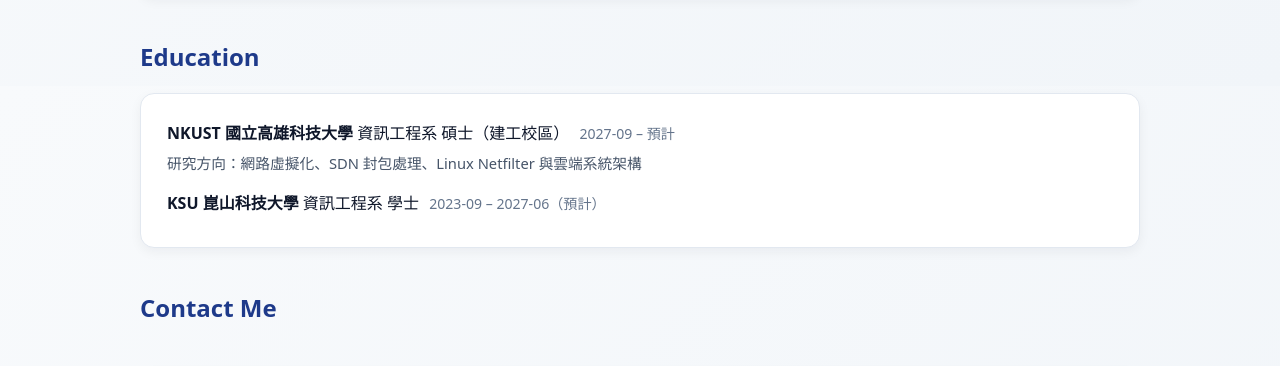
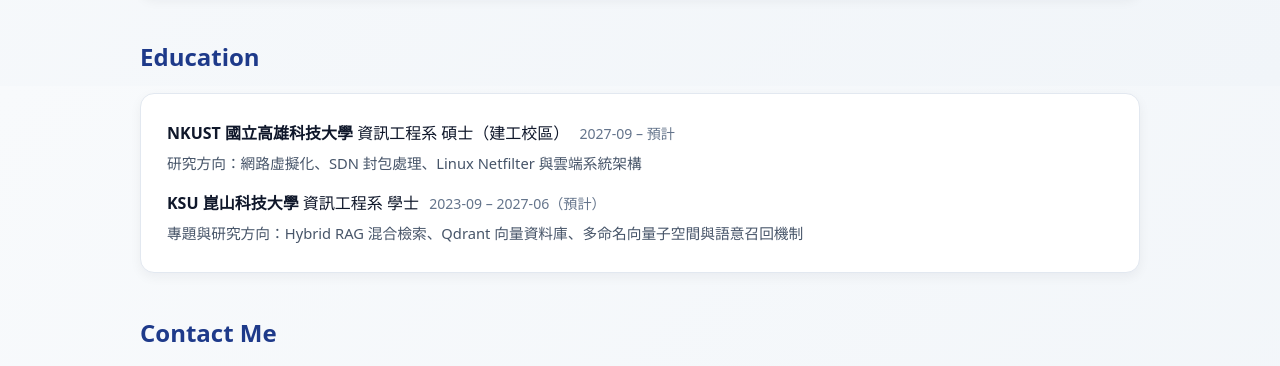
Before and after one commit to shawnhuang125/shawnhuang125.github.io, a plain HTML site: page index.html in a window 1280 px wide. Shown: the part 1514-1880 px from the top of the page. Drawn offline with Linux system fonts and the light colour scheme.

Commit message:
Update index.html

```diff
--- a/index.html
+++ b/index.html
@@ -227,6 +227,9 @@
             <strong>KSU 崑山科技大學</strong> 資訊工程系 學士
             <span style="font-size: 0.88em; color: #64748b; margin-left: 6px;">2023-09 – 2027-06（預計）</span>
           </p>
+          <p style="margin: 0; font-size: 0.92em; color: #475569;">
+            專題與研究方向：Hybrid RAG 混合檢索、Qdrant 向量資料庫、多命名向量子空間與語意召回機制
+          </p>
         </div>
       </div>
     </section>
```
